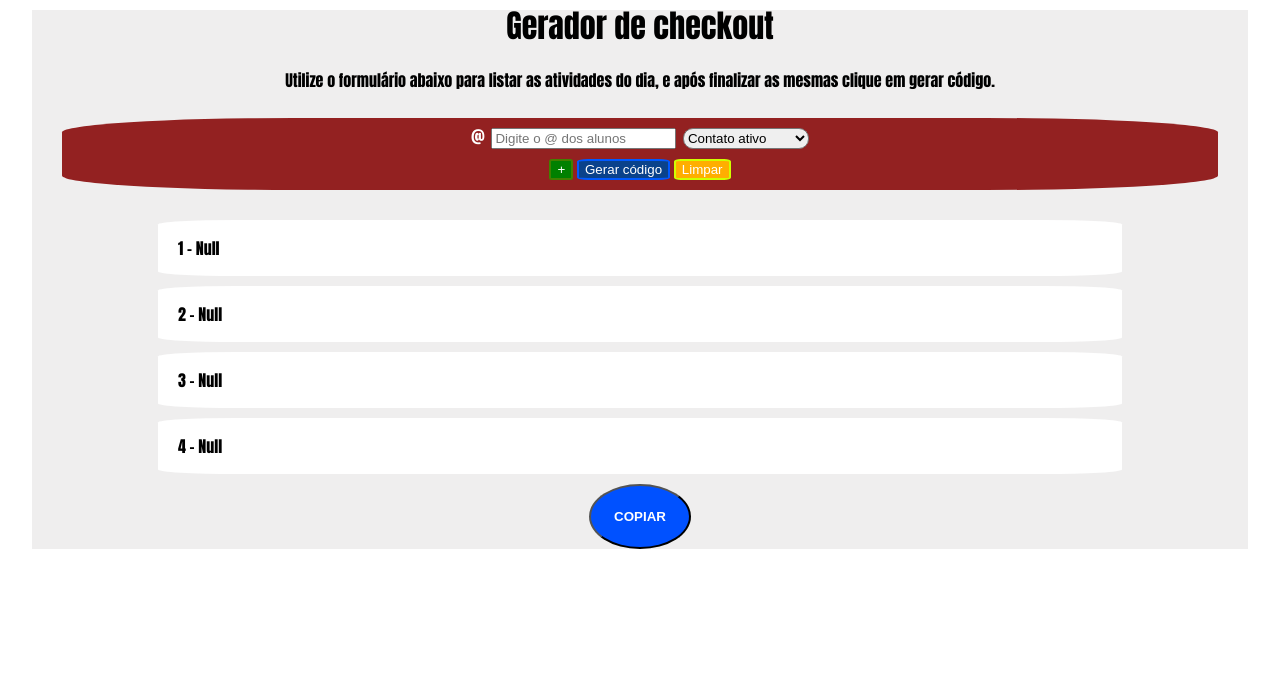
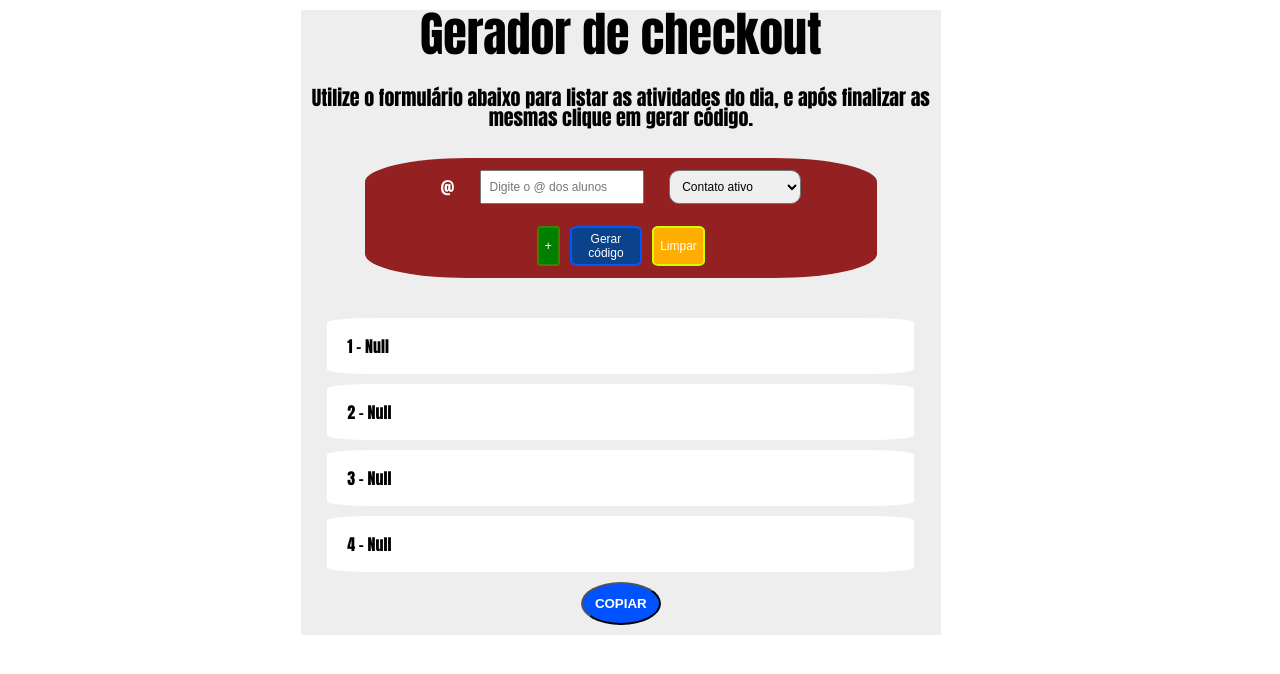
Before and after one commit to Rafanfos/gerador-checkout, a plain HTML site: page index.html in a window 1280 px wide. Both pictures are taken after a click on the button "Gerar código". Drawn offline with Linux system fonts and the light colour scheme; a web font is replaced by a local one.

Commit message:
Concluído

```diff
--- a/index.html
+++ b/index.html
@@ -8,7 +8,6 @@
     <link rel="stylesheet" href="./src/css/reset.css">
     <link rel="stylesheet" href="./src/css/style.css">
     <script defer src="./src/js/const.js"></script>
-    <script defer src="./src/js/funcoes.js"></script>
     <script defer src="./src/js/botoes.js"></script>
 
     <title>Gerador de checkout</title>
@@ -28,7 +27,7 @@
                     <option id="4">Pendências</option>
                 </select>
             </form>
-                <div classe="botoes">
+                <div class="botoes">
                     <button class="add" type="submit">+</button>
                     <button class="gerar" type="submit">Gerar código</button>
                     <button class="limpar" type="submit">Limpar</button>
--- a/src/css/style.css
+++ b/src/css/style.css
@@ -3,7 +3,7 @@
 body {
   box-sizing: border-box;
   text-align: center;
-  max-width: 100vw;
+  max-width: 97vw;
   max-height: 100vh;
   padding: 10px 0;
   font-family: "Anton", sans-serif;
@@ -46,7 +46,8 @@ fieldset {
 
 form {
   display: flex;
-  justify-content: center;
+  justify-content: space-between;
+  max-height: 40%;
   gap: 2%;
 }
 
@@ -57,11 +58,13 @@ label {
 
 select {
   border-radius: 10px;
+  max-width: 40%;
 }
 
 .botoes {
   display: flex;
-  gap: 3%;
+  justify-content: center;
+  align-items: center;
 }
 
 button {
@@ -92,16 +95,17 @@ ul {
   width: 95%;
   max-height: 100%;
   gap: 10px;
+  padding: 10px;
   overflow-y: auto;
 }
 
 li {
   display: flex;
   justify-content: space-between;
-  padding: 20px;
+  padding: 10px;
   border-radius: 8%;
   background-color: #ffff;
-  width: 80%;
+  width: 90%;
 }
 
 .nomeAluno {
@@ -112,7 +116,6 @@ li {
 
 .outros {
   font-family: "Bebas Neue", cursive;
-  font-size: 20px;
   color: rgb(49, 1, 1);
 }
 
@@ -145,9 +148,151 @@ li {
 }
 
 .remover {
-  width: 5%;
+  width: 10px;
+  height: 10px;
 }
 
-/* .copiarCodigo:hover {
-  background-color: rgba(0, 81, 255, 0.548);
-} */
+span {
+  white-space: nowrap;
+}
+
+@media (min-width: 576px) {
+  main {
+    max-width: 80vw;
+  }
+
+  h1 {
+    font-size: 40px;
+  }
+
+  p {
+    font-size: 20px;
+  }
+
+  fieldset {
+    width: 90%;
+    padding: 20px;
+  }
+
+  form {
+    gap: 20px;
+    align-items: center;
+  }
+
+  input {
+    padding: 8px;
+    font-size: 16px;
+  }
+
+  select {
+    padding: 8px;
+    font-size: 16px;
+  }
+
+  .botoes {
+    max-width: 80%;
+  }
+}
+
+@media (min-width: 730px) {
+  main {
+    max-width: 80vw;
+  }
+
+  h1 {
+    font-size: 48px;
+  }
+
+  fieldset {
+    height: 120px;
+  }
+
+  input {
+    font-size: 20px;
+  }
+
+  select {
+    font-size: 20px;
+  }
+
+  .botoes {
+    font-size: 50px;
+  }
+
+  .add {
+    font-size: 20px;
+  }
+
+  .gerar {
+    font-size: 20px;
+  }
+
+  .limpar {
+    font-size: 20px;
+  }
+
+  li {
+    padding: 20px;
+  }
+
+  span {
+    font-size: 26px;
+  }
+
+  .remover {
+    width: 20px;
+    height: 20px;
+  }
+}
+
+@media (min-width: 992px) {
+  main {
+    width: 80vh;
+  }
+
+  fieldset {
+    max-width: 80%;
+    max-height: 5%;
+    padding: 0;
+    gap: 10px;
+  }
+
+  input {
+    max-width: 40%;
+    max-height: 40px;
+    font-size: 12px;
+  }
+
+  select {
+    max-width: 40%;
+    max-height: 40px;
+    font-size: 12px;
+  }
+
+  .botoes {
+    max-height: 50%;
+    gap: 10px;
+  }
+
+  .add {
+    max-width: 40%;
+    height: 40px;
+    font-size: 12px;
+  }
+
+  .gerar {
+    max-width: 40%;
+    height: 40px;
+    font-size: 12px;
+  }
+
+  .limpar {
+    max-width: 40%;
+    height: 40px;
+    font-size: 12px;
+  }
+
+  span {
+    font-size: 16px;
+  }
+}
--- a/src/js/botoes.js
+++ b/src/js/botoes.js
@@ -18,10 +18,11 @@ add.addEventListener("click", () => {
   const input = document.querySelector("#input");
   const atendimento = input.value.trim();
   const categoria = select.value;
-  atendimentos.push({ atividade: atendimento, tipo: categoria });
+  const ativ = { atividade: atendimento, tipo: categoria };
+  atendimentos.push(ativ);
   lista.innerHTML = "";
   listadas(atendimentos);
-  console.log(atendimentos);
+  armazenamento(atendimentos);
 });
 
 botaoGerar.addEventListener("click", () => {
@@ -32,6 +33,7 @@ botaoGerar.addEventListener("click", () => {
 limpar.addEventListener("click", () => {
   lista.innerHTML = "";
   atendimentos.splice(0, atendimentos.length);
+  localStorage.clear();
 });
 
 lista.addEventListener("click", (event) => {
@@ -41,7 +43,8 @@ lista.addEventListener("click", (event) => {
     const listaProxima = clicado.closest("li");
     listaProxima.remove();
     atendimentos.splice(indice, 1);
-    console.log(atendimentos);
+    localStorage.clear();
+    armazenamento(atendimentos);
   }
 });
 
@@ -51,3 +54,7 @@ const chamaCopiarCodigo = (codigo) => {
     navigator.clipboard.writeText(codigo);
   });
 };
+
+function armazenamento(arr) {
+  localStorage.setItem(`atendimentos`, JSON.stringify(arr));
+}
--- a/src/js/const.js
+++ b/src/js/const.js
@@ -1,10 +1,113 @@
 const body = document.querySelector("body");
 const add = document.querySelector(".add");
 const lista = document.querySelector(".lista");
-const atendimentos = [];
+const arrayStorage = Object.values(localStorage);
 const botaoGerar = document.querySelector(".gerar");
 const limpar = document.querySelector(".limpar");
 const select = document.querySelector("select");
+let atendimentos = buscarStorage() || [];
+
+const listadas = (atividades) => {
+  let id = 0;
+  atividades.forEach(({ atividade, tipo }) => {
+    id++;
+    let itemLista = document.createElement("li");
+    let tituloAtividade = document.createElement("span");
+    let tituloCategoria = document.createElement("span");
+    let botaoRemover = document.createElement("img");
+
+    if (tipo === "Contato ativo" || tipo === "/pergunta") {
+      tituloAtividade.classList.add("nomeAluno");
+    } else {
+      tituloAtividade.classList.add("outros");
+    }
+
+    tituloAtividade.innerText = atividade;
+    tituloCategoria.innerText = tipo;
+    tituloCategoria.classList.add("categoria");
+    tituloCategoria.classList.add(tipo.match(/[A-Z]/gi).join(""));
+    botaoRemover.id = id;
+    botaoRemover.classList.add("remover");
+    botaoRemover.src = "./src/img/botao-remover.png";
+
+    lista.append(itemLista);
+    itemLista.append(tituloAtividade, tituloCategoria, botaoRemover);
+  });
+};
+
+listadas(atendimentos);
+
+function buscarStorage() {
+  let storage = JSON.parse(localStorage.getItem("atendimentos"));
+  return storage;
+}
+
+const geradorCodigo = (atividades) => {
+  let categorias = [];
+  let item1 = document.createElement("li");
+  let item2 = document.createElement("li");
+  let item3 = document.createElement("li");
+  let item4 = document.createElement("li");
+
+  atividades.forEach(({ tipo }) => {
+    categorias.push(tipo);
+  });
+
+  if (!categorias.includes("Contato ativo")) {
+    item1.innerText = "1 - Null";
+  } else {
+    item1.innerText = "1 -";
+    let contatos = atividades.filter(({ tipo }) => tipo === "Contato ativo");
+
+    contatos.forEach(({ atividade }) => {
+      item1.innerText += ` @${atividade}`;
+    });
+  }
+
+  if (!categorias.includes("/pergunta")) {
+    item2.innerText = "2 - Null";
+  } else {
+    item2.innerText = "2 -";
+    let contatos = atividades.filter(({ tipo }) => tipo === "/pergunta");
+
+    contatos.forEach(({ atividade }) => {
+      item2.innerText += ` @${atividade}`;
+    });
+  }
+
+  if (!categorias.includes("Outras atividades")) {
+    item3.innerText = "3 - Null";
+  } else {
+    item3.innerText = "3 -";
+    let contatos = atividades.filter(
+      ({ tipo }) => tipo === "Outras atividades"
+    );
+
+    contatos.forEach(({ atividade }) => {
+      item3.innerText += ` ${atividade}`;
+    });
+  }
+
+  if (!categorias.includes("Pendências")) {
+    item4.innerText = "4 - Null";
+  } else {
+    item4.innerText = "4 -";
+    let contatos = atividades.filter(({ tipo }) => tipo === "Pendências");
+
+    contatos.forEach(({ atividade }) => {
+      item4.innerText += ` ${atividade}`;
+    });
+  }
+  let botaoCopiarCodigo = document.createElement("button");
+  botaoCopiarCodigo.classList.add("copiarCodigo");
+  botaoCopiarCodigo.innerText = "COPIAR";
+
+  let codigo = `${item1.innerText}\n${item2.innerText}\n${item3.innerText}\n${item4.innerText}`;
+
+  lista.append(item1, item2, item3, item4, botaoCopiarCodigo);
+
+  chamaCopiarCodigo(codigo);
+};
 
 // add.addEventListener("click", () => {
 //   const select = document.querySelector("select");
--- a/src/js/funcoes.js
+++ /dev/null
@@ -1,96 +0,0 @@
-const listadas = (atividades) => {
-  let id = 0;
-  atividades.forEach(({ atividade, tipo }) => {
-    id++;
-    let itemLista = document.createElement("li");
-    let tituloAtividade = document.createElement("span");
-    let tituloCategoria = document.createElement("span");
-    let botaoRemover = document.createElement("img");
-
-    if (tipo === "Contato ativo" || tipo === "/pergunta") {
-      tituloAtividade.classList.add("nomeAluno");
-    } else {
-      tituloAtividade.classList.add("outros");
-    }
-
-    tituloAtividade.innerText = atividade;
-    tituloCategoria.innerText = tipo;
-    tituloCategoria.classList.add("categoria");
-    tituloCategoria.classList.add(tipo.match(/[A-Z]/gi).join(""));
-    botaoRemover.id = id;
-    botaoRemover.classList.add("remover");
-    botaoRemover.src = "./src/img/botao-remover.png";
-
-    lista.append(itemLista);
-    itemLista.append(tituloAtividade, tituloCategoria, botaoRemover);
-  });
-};
-
-const geradorCodigo = (atividades) => {
-  let categorias = [];
-  let item1 = document.createElement("li");
-  let item2 = document.createElement("li");
-  let item3 = document.createElement("li");
-  let item4 = document.createElement("li");
-
-  atividades.forEach(({ tipo }) => {
-    categorias.push(tipo);
-  });
-
-  if (!categorias.includes("Contato ativo")) {
-    item1.innerText = "1 - Null";
-  } else {
-    item1.innerText = "1 -";
-    let contatosAtivos = atividades.filter(
-      ({ tipo }) => tipo === "Contato ativo"
-    );
-
-    contatosAtivos.forEach(({ atividade }) => {
-      item1.innerText += ` @${atividade}`;
-    });
-  }
-
-  if (!categorias.includes("/pergunta")) {
-    item2.innerText = "2 - Null";
-  } else {
-    item2.innerText = "2 -";
-    let contatosAtivos = atividades.filter(({ tipo }) => tipo === "/pergunta");
-
-    contatosAtivos.forEach(({ atividade }) => {
-      item2.innerText += ` @${atividade}`;
-    });
-  }
-
-  if (!categorias.includes("Outras atividades")) {
-    item3.innerText = "3 - Null";
-  } else {
-    item3.innerText = "3 -";
-    let contatosAtivos = atividades.filter(
-      ({ tipo }) => tipo === "Outras atividades"
-    );
-
-    contatosAtivos.forEach(({ atividade }) => {
-      item3.innerText += ` @${atividade}`;
-    });
-  }
-
-  if (!categorias.includes("Pendências")) {
-    item4.innerText = "4 - Null";
-  } else {
-    item4.innerText = "4 -";
-    let contatosAtivos = atividades.filter(({ tipo }) => tipo === "Pendências");
-
-    contatosAtivos.forEach(({ atividade }) => {
-      item4.innerText += ` @${atividade}`;
-    });
-  }
-  let botaoCopiarCodigo = document.createElement("button");
-  botaoCopiarCodigo.classList.add("copiarCodigo");
-  botaoCopiarCodigo.innerText = "COPIAR";
-
-  let codigo = `${item1.innerText}\n${item2.innerText}\n${item3.innerText}\n${item4.innerText}`;
-
-  lista.append(item1, item2, item3, item4, botaoCopiarCodigo);
-
-  chamaCopiarCodigo(codigo);
-};
```
